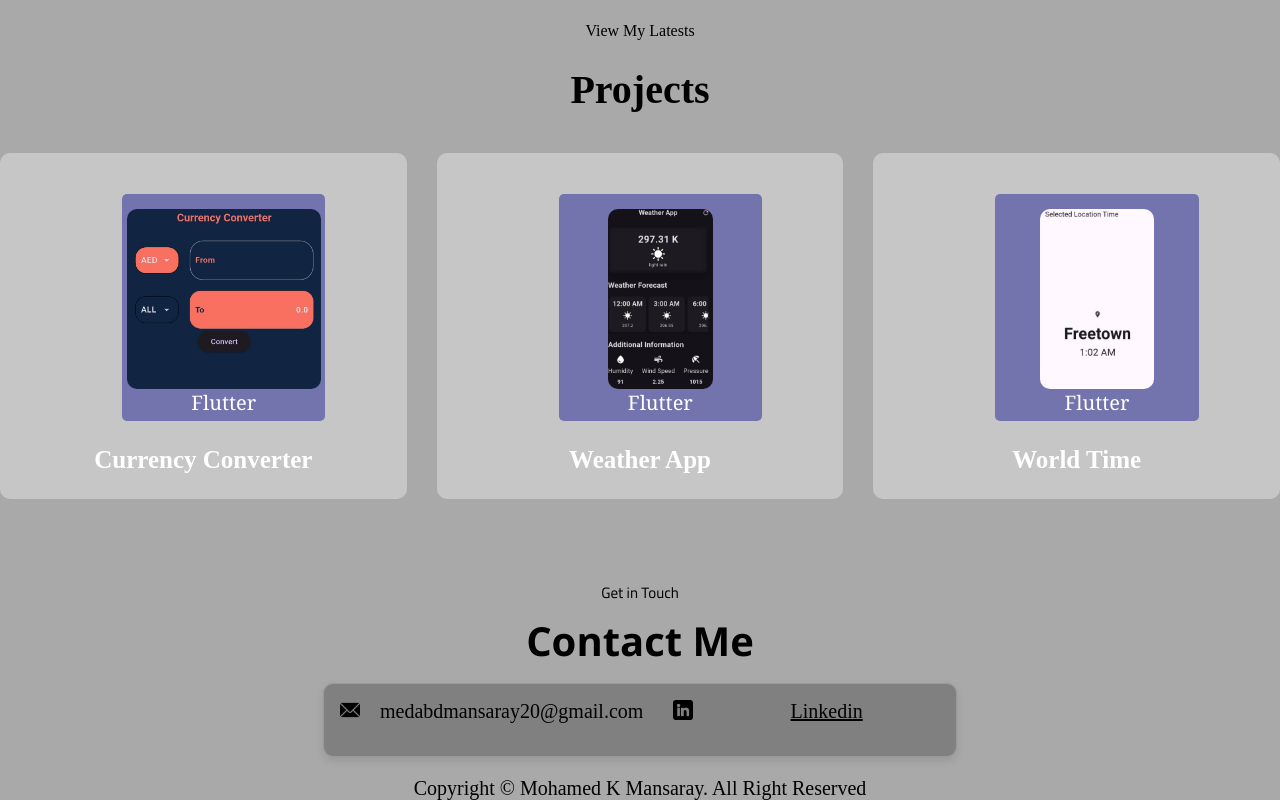
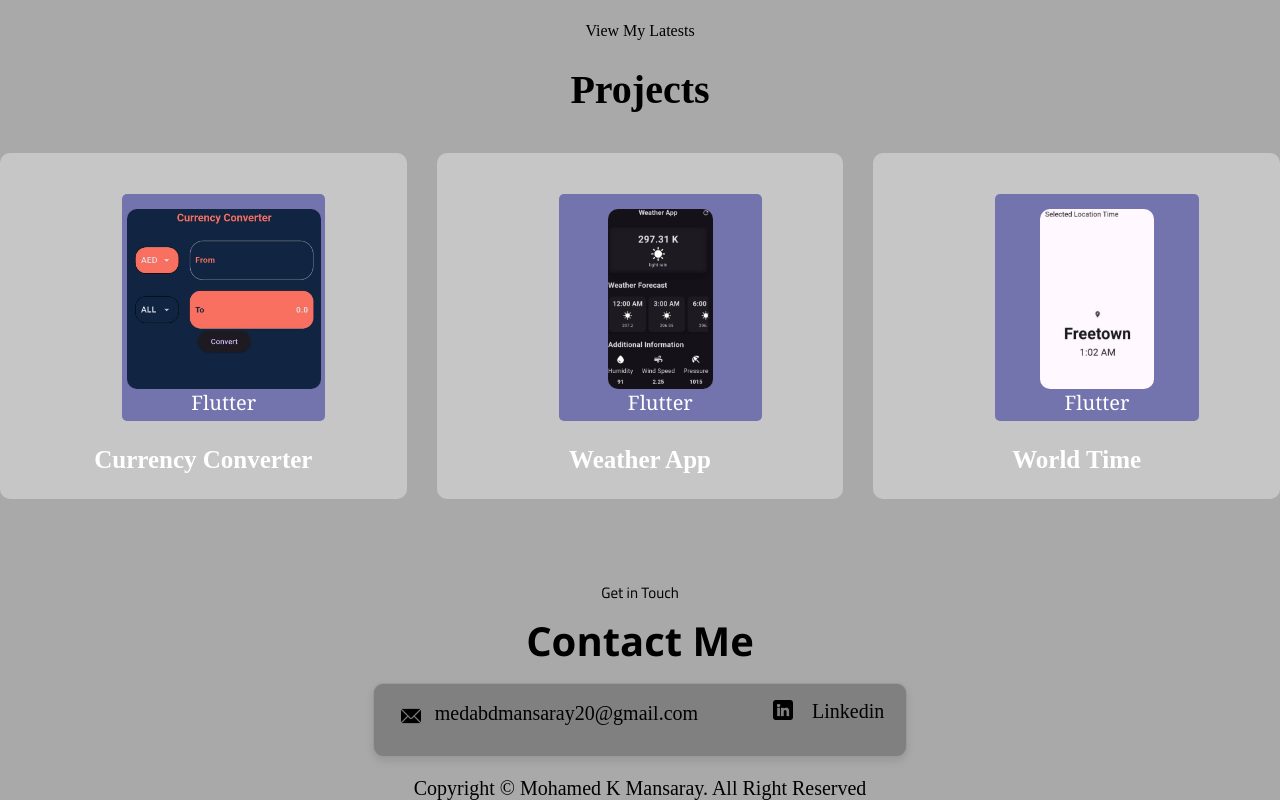
Before and after one commit to MMK-897/my-personal-portfolio, a plain HTML site: page personal-portfolio.html in a window 1280 px wide. Shown: the part 538-1338 px from the top of the page. Drawn offline with nearby package versions, Linux system fonts and the light colour scheme; a web font is replaced by a local one.

Commit message:
change the styles of the contact dertails div

```diff
--- a/personal-portfolio.css
+++ b/personal-portfolio.css
@@ -271,14 +271,14 @@ a.contact-link {
   font-family: "Open Sans";
 }
 .contact-details {
-  display: grid;
-  grid-template-columns: 10px 1fr 10px 1fr ;
+  /* display: grid;
+  grid-template-columns: 10px 1fr 10px 1fr ; */
   gap: 30px;
   background-color: grey;
   height: 40px;
   border-radius: 4px;
   text-align: center;
-  width: 600px;
+  width: 500px;
   border: 1px solid #dddddd44;
   border-radius: 10px;
   box-shadow: 0 4px 8px rgba(0, 0, 0, 0.1);
@@ -286,26 +286,40 @@ a.contact-link {
   margin: 20px;
   color: black;
 }
+.email-icon{
+  position: relative;
+  right: 9%;
+  top: 6px;
+
+}
 .email{
   color: black;
   font-size: 20px;
+  position: relative;
+  right: 7%;
 }
 a.email{
   text-decoration: none;
 }
-
+.linkedin-icon{
+  position: relative;
+  left: 7%;
+}
 .linkedin{
   color: black;
   font-size: 20px;
+  position: relative;
+  left: 10%;
+  bottom: 3%;
+  text-decoration: none;
 }
 .copy-right-section{
   display: flex;
   justify-content: center;
   font-size: 20px;
   color: black;
+}
 
-
-}
 
 @media (max-width: 768px) {
   .name {
--- a/personal-portfolio.html
+++ b/personal-portfolio.html
@@ -100,12 +100,12 @@
       <p class="paragraph">Get in Touch</p>
       <p class="contact-text">Contact Me</p>
       <div class="contact-details">
-        <img src="images/email.png" alt="" width="20px" height="20px" />
+        <img class="email-icon" src="images/email.png" alt="" width="20px" height="20px" />
         <a href="mailto:medabdmansaray20@gmail.com" class="email">
           medabdmansaray20@gmail.com
         </a>
-        <img src="images/linkedin.png" alt="" width="20px" height="20px" />
-        <a  href="https://www.linkedin.com/in/mohamed-kolleh-mansaray-044592321/"
+        <img class="linkedin-icon" src="images/linkedin.png" alt="" width="20px" height="20px" />
+        <a   href="https://www.linkedin.com/in/mohamed-kolleh-mansaray-044592321/"
               target="_blank" class="linkedin">Linkedin</a>
       </div>
      <div class="copy-right-section"> Copyright &copy; Mohamed K Mansaray. All Right Reserved  </div>
```
